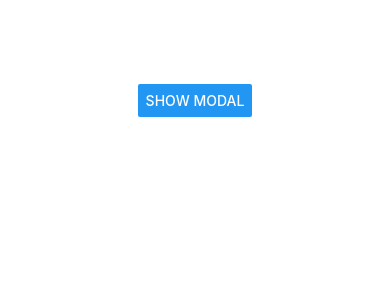
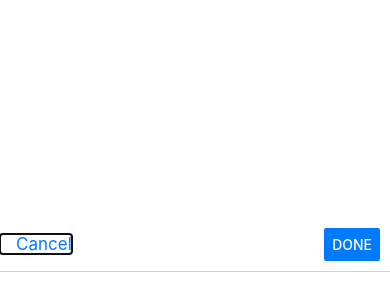
Before and after one commit to jefelewis/react-native-slide-modal, a React Native app: screen / in a window 390 px wide. Shown: the part 322-622 px from the top of the page. Built offline with nearby package versions, Linux system fonts and the light colour scheme.

Commit message:
[Dev] Adding props + Removing state from SlideModal

```diff
--- a/src/components/SlideModal.tsx
+++ b/src/components/SlideModal.tsx
@@ -1,14 +1,16 @@
 // Imports: Dependencies
-import React, { useState } from 'react';
-import { Alert, Button, Dimensions, SafeAreaView, View, Modal, Text, StyleSheet, TouchableOpacity } from 'react-native';
+import React from 'react';
+import { Button, Dimensions, Modal, Text, TouchableOpacity, View, StyleSheet } from 'react-native';
 
 // Imports: TypeScript Types
 import { ContainerStyle, CancelTextStyle, DoneTextStyle, ModalHeaderContainerStyle, ModalContentContainerStyle, PickerItemTextStyle } from '../types/types';
 
 // TypeScript Type: Props
 interface Props {
+  screenContainer: JSX.Element,
+  modalContainer: JSX.Element,
   modalType?: 'iOS Bottom Sheet' | 'iOS Form Sheet',
-  modal: JSX.Element,
+  modalVisible: boolean,
   darkMode?: boolean,
   modalHeaderTitle?: string,
   pressCancel: () => void,
@@ -27,9 +29,6 @@
 
 // Component: Slide Modal
 const SlideModal: React.FC<Props> = (props): JSX.Element => {
-  // React Hooks: State
-  const [ modalVisible, setModalVisible ] = useState<boolean>(false);
-
   // Render Modal Header Container Style
   const renderModalHeaderContainerStyle = (): any => {
     // Dark Mode
@@ -180,43 +179,22 @@
     }
   };
 
-  // Press Done
-  const pressDone = (): void => {
-    // Set State
-    setModalVisible(!modalVisible);
-
-    // Props
-    props.pressDone();
-  };
-
-  // Press Cancel
-  const pressCancel = (): void => {
-    // Set State
-    setModalVisible(!modalVisible);
-
-    // Props
-    props.pressCancel();
-  };
-
   // Render Modal Type
   const renderModalType = (): JSX.Element => {
     // iOS Form Sheet
     if (props.modalType === 'iOS Form Sheet') {
       return (
         <View style={styles.modalClosedContainer}>
-          <Button
-            title="Show Modal"
-            onPress={() => setModalVisible(!modalVisible)}
-          />
+          <>{props.screenContainer}</>
 
           <Modal
             animationType="slide"
-            visible={modalVisible}
+            visible={props.modalVisible}
             presentationStyle="formSheet"
           >
             <View style={styles.formSheetModalContainer}>
               <View style={renderModalHeaderContainerStyle()}>
-                <TouchableOpacity onPress={() => pressCancel()}>
+                <TouchableOpacity onPress={props.pressCancel}>
                   <Text style={renderCancelTextStyle()}>Cancel</Text>
                 </TouchableOpacity>
 
@@ -225,7 +203,7 @@
                 <View style={styles.doneButtonContainer}>
                   <Button
                     title="Done"
-                    onPress={() => pressDone()}
+                    onPress={props.pressDone}
                     color={renderDoneTextStyle()}
                     disabled={props.doneDisabled}
                   />
@@ -233,7 +211,7 @@
               </View>
 
               <View style={renderFormSheetModalContentContainerStyle()}>
-                <Text>Content</Text>
+                <>{props.modalContainer}</>
               </View>
             </View>
           </Modal>
@@ -242,27 +220,24 @@
     }
     else {
       return (
-        <View style={modalVisible ? styles.modalOpenContainer : styles.modalClosedContainer}>
-          <Button
-            title="Show Modal"
-            onPress={() => setModalVisible(!modalVisible)}
-          />
+        <View style={props.modalVisible ? styles.modalOpenContainer : styles.modalClosedContainer}>
+          <>{props.screenContainer}</>
 
           <Modal
             animationType="slide"
             transparent={true}
-            visible={modalVisible}
+            visible={props.modalVisible}
           >
             <View style={styles.bottomSheetModalContainer}>
               <View style={renderModalHeaderContainerStyle()}>
-                <TouchableOpacity onPress={() => pressCancel()}>
+                <TouchableOpacity onPress={props.pressCancel}>
                   <Text style={renderCancelTextStyle()}>Cancel</Text>
                 </TouchableOpacity>
 
                 <View style={styles.doneButtonContainer}>
                   <Button
                     title="Done"
-                    onPress={() => pressDone()}
+                    onPress={props.pressDone}
                     color={renderDoneTextStyle()}
                     disabled={props.doneDisabled}
                   />
@@ -270,7 +245,7 @@
               </View>
 
               <View style={renderBottomSheetModalContentContainerStyle()}>
-                <Text>Content</Text>
+                <>{props.modalContainer}</>
               </View>
             </View>
           </Modal>
```
